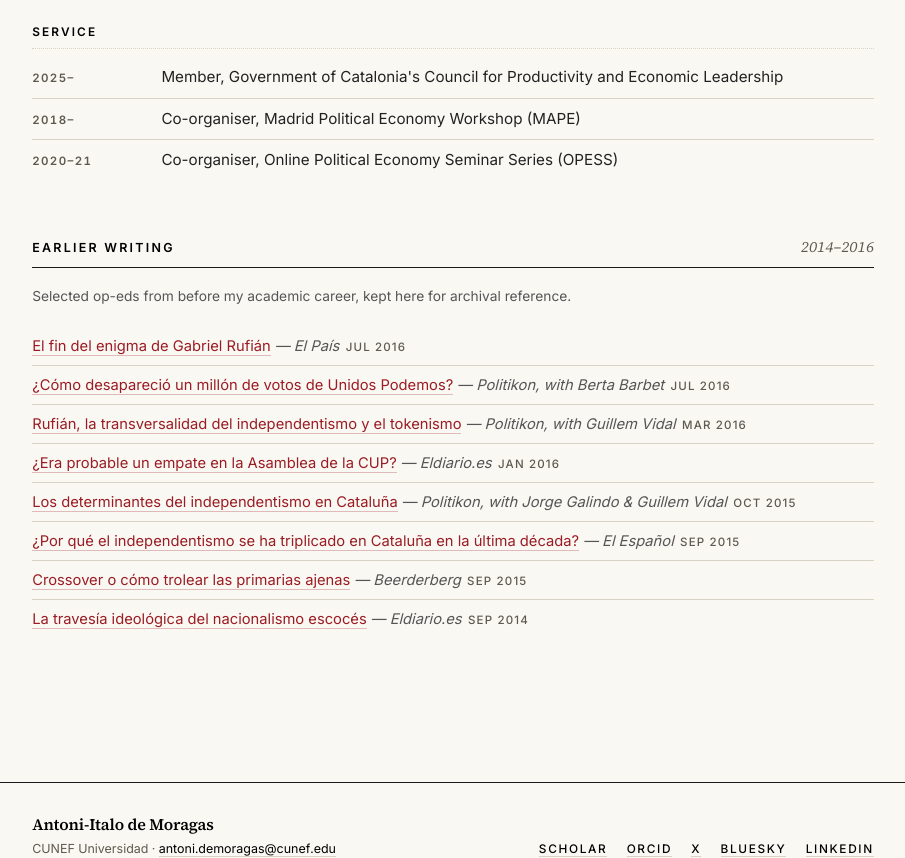
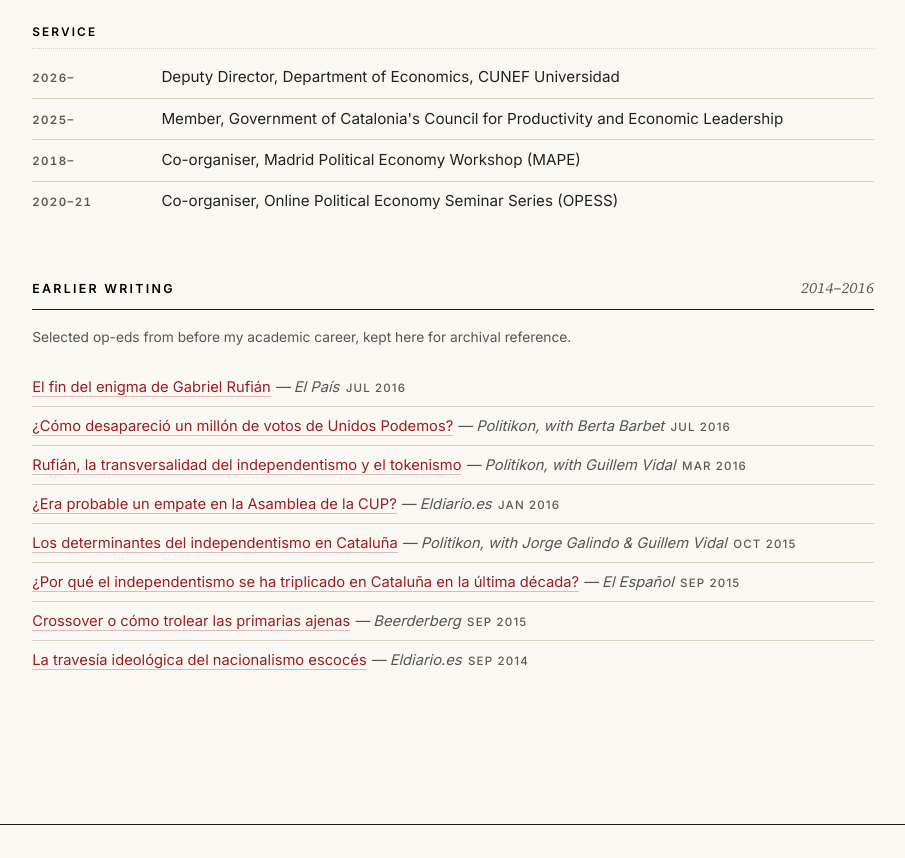
Before and after one commit to antoniitalo/antoni-website, a plain HTML site: page index.html in a window 1280 px wide. Shown: the part 4953-5811 px from the top of the page, without its empty margins (187-1092 px from the left). Drawn offline with Linux system fonts and the light colour scheme.

Commit message:
CV summary: add Deputy Director under Service; refresh CV PDF
- Service: Deputy Director, Department of Economics, CUNEF Universidad (2026-)
- assets/pdf/cv.pdf: copy of cv repo main.pdf at 07ce8e3 (lists the role under Professional Services)

Co-Authored-By: Claude Fable 5.2 <noreply@anthropic.com>
Claude-Session: https://claude.ai/code/session_01VTVmEe3r3bejqdaaF1agnQ

```diff
--- a/index.html
+++ b/index.html
@@ -513,6 +513,7 @@ footer .colophon{grid-column:1/-1;margin-top:1rem;padding-top:1rem;border-top:1p
 
 <p class="cv-h">Service</p>
 <ul class="cv-list">
+  <li><span class="when">2026–</span><span class="what">Deputy Director, Department of Economics, CUNEF Universidad</span></li>
   <li><span class="when">2025–</span><span class="what">Member, Government of Catalonia's Council for Productivity and Economic Leadership</span></li>
   <li><span class="when">2018–</span><span class="what">Co-organiser, Madrid Political Economy Workshop (MAPE)</span></li>
   <li><span class="when">2020–21</span><span class="what">Co-organiser, Online Political Economy Seminar Series (OPESS)</span></li>
```
Also changed, not shown: 1 other file.
